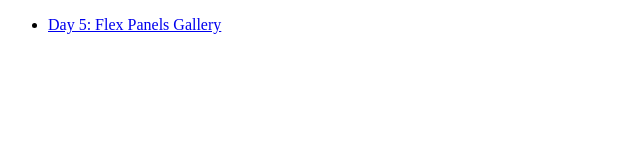
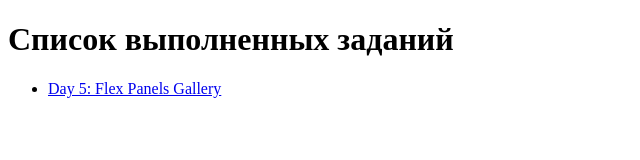
Before and after one commit to Shaktyka/js-30-days-challenge, a plain HTML site: page index.html in a window 1280 px wide. Shown: the whole page, without its empty margins (0-640 px from the left). Drawn offline with Linux system fonts and the light colour scheme.

Commit message:
Добавляет заголовок

```diff
--- a/index.html
+++ b/index.html
@@ -9,6 +9,7 @@
 <body>
 	<header></header>
 	<main>
+		<h1>Список выполненных заданий</h1>
 		<ul>
 			<li>
 				<a href="Day-5/index.html">Day 5: Flex Panels Gallery</a>
```
